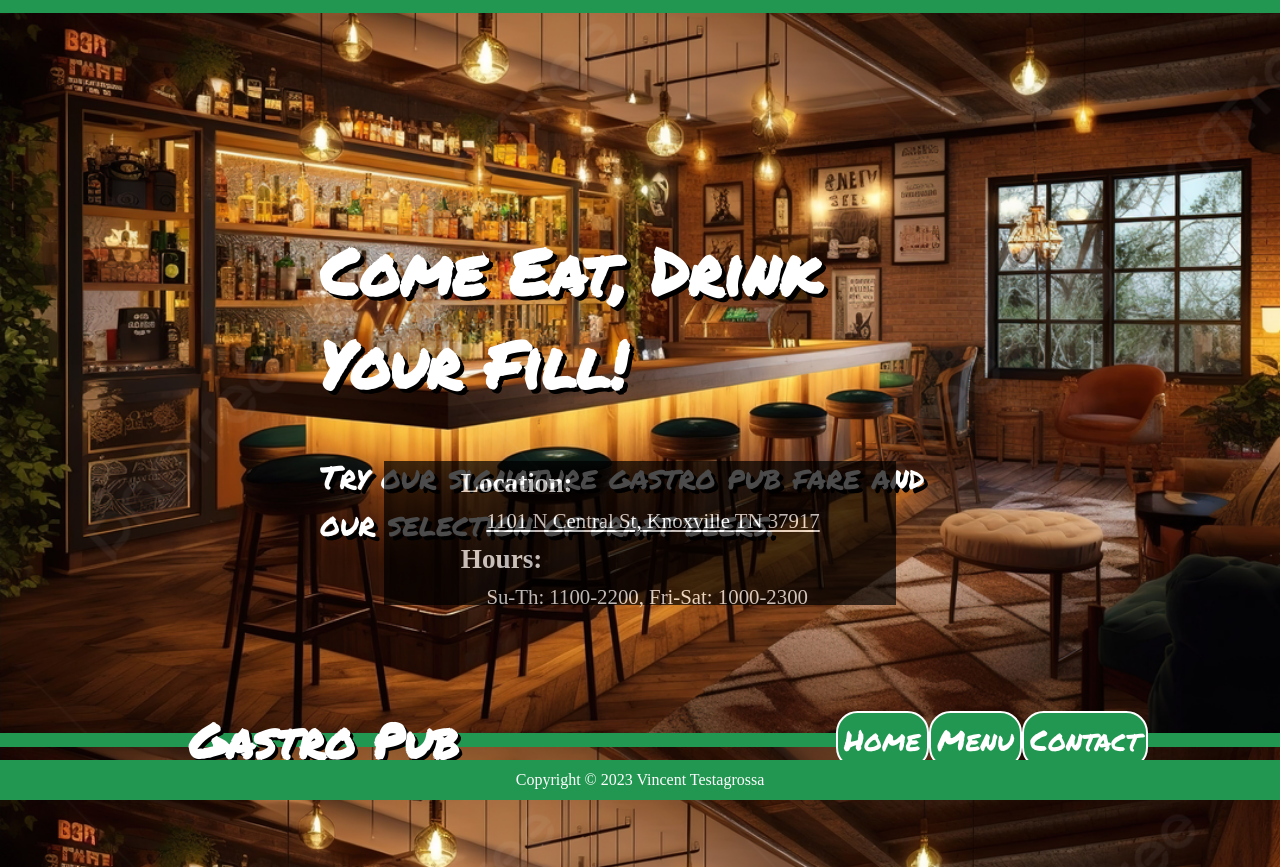
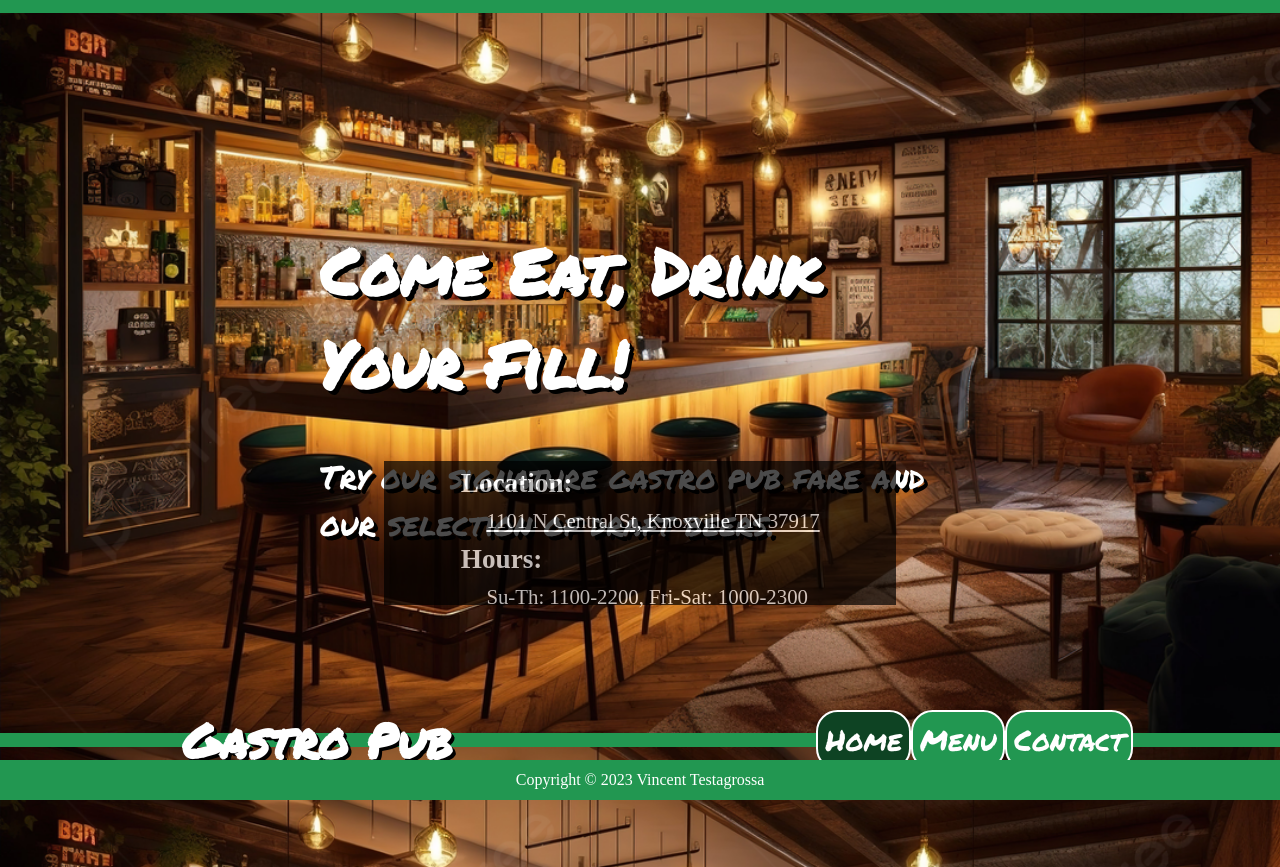
Before and after one commit to vtestagrossa/restaurant, a website built with webpack: page src/index.html in a window 1280 px wide. Built offline with nearby package versions, Linux system fonts and the light colour scheme.

Commit message:
added module exports for home.js and included button activation script that calls loadHome and sets the active button

```diff
--- /dev/null
+++ b/src/home.js
@@ -0,0 +1,49 @@
+function createTop() {
+    const top = document.createElement('div');
+    top.classList.add('hero-top');
+    const heroLogo = document.createElement('div');
+    heroLogo.classList.add('hero-logo');
+    const heading = document.createElement('h1');
+    heading.textContent = "Come Eat, Drink Your Fill!";
+    const subHeading = document.createElement('p');
+    subHeading.textContent = "Try our signature gastro pub fare and our selection of draft beers.";
+
+    top.appendChild(heroLogo);
+    heroLogo.appendChild(heading);
+    heroLogo.appendChild(subHeading);
+
+    return top;
+}
+
+function createBottom(){
+    const bottom = document.createElement('div');
+    bottom.classList.add('hero-bottom');
+    const locationHeading = document.createElement('h2');
+    locationHeading.textContent = "Location:";
+    const location = document.createElement('a');
+    location.href = "https://maps.app.goo.gl/y4Ns8J3LVqgQwarS9";
+    location.textContent = "1101 N Central St, Knoxville TN 37917";
+    const hoursHeading = document.createElement('h2');
+    hoursHeading.textContent = "Hours:";
+    const hours = document.createElement('p');
+    hours.textContent = "Su-Th: 1100-2200, Fri-Sat: 1000-2300";
+
+    bottom.appendChild(locationHeading);
+    bottom.appendChild(location);
+    bottom.appendChild(hoursHeading);
+    bottom.appendChild(hours);
+
+    return bottom;
+}
+
+function loadHome() {
+    const container = document.getElementById('hero-frame');
+    container.textContent = "";
+    const top = createTop();
+    const bottom = createBottom();
+
+    container.appendChild(top);
+    container.appendChild(bottom);
+}
+
+export default loadHome;
--- a/src/style.css
+++ b/src/style.css
@@ -41,9 +41,10 @@ body{
 .navigation{
     display: flex;
     justify-content: space-between;
-    width: 20%;
+    width: 22%;
+    max-width: 16em;
 }
-.navigation button{
+.navigation-button{
     color: white;
     background-color: rgb(34, 151, 81);
     border-style: solid;
@@ -59,8 +60,8 @@ body{
 .navigation button:active{
     background-color:rgb(25, 119, 62);
 }
-.active-button{
-    background-color:rgb(25, 119, 62);
+.navigation-active{
+    background-color:rgb(14, 67, 35);
 }
 .hero-frame{
     display: flex;
@@ -68,6 +69,14 @@ body{
     justify-content: end;
     align-items: center;
     height: 90%;
+    width: 100%;
+}
+.hero-content{
+    display: flex;
+    flex-direction: column;
+    justify-content: end;
+    align-items: center;
+    height: 100%;
     width: 100%;
 }
 .hero-top{
--- a/src/website.js
+++ b/src/website.js
@@ -1,4 +1,5 @@
 import './style.css';
+import loadHome from './home.js';
 
 function createNav() {
     const navbar = document.createElement('div');
@@ -13,10 +14,30 @@ function createNav() {
     navigation.classList.add('navigation');
     const homeBtn = document.createElement('button');
     homeBtn.textContent = "Home";
+    homeBtn.classList.add('navigation-button');
+    homeBtn.addEventListener(('click'), (e) => {
+        if (e.target.classList.contains("navigation-active")) return;
+        setActiveButton(homeBtn);
+        loadHome();
+    });
+
     const menuBtn = document.createElement('button');
+    menuBtn.classList.add('navigation-button');
     menuBtn.textContent = "Menu";
+    menuBtn.addEventListener(('click'), (e) => {
+        if (e.target.classList.contains("navigation-active")) return;
+        setActiveButton(menuBtn);
+        //TODO: loadMenu
+    });
+
     const contactBtn = document.createElement('button');
+    contactBtn.classList.add('navigation-button');
     contactBtn.textContent = "Contact";
+    contactBtn.addEventListener(('click'), (e) => {
+        if (e.target.classList.contains("navigation-active")) return;
+        setActiveButton(contactBtn);
+        //TODO: loadContact
+    });
 
     navigation.appendChild(homeBtn);
     navigation.appendChild(menuBtn);
@@ -30,13 +51,54 @@ function createNav() {
     return navbar;
 }
 
+function setActiveButton(button) {
+    const buttons = document.querySelectorAll('.navigation-button');
+    console.log('test');
+    buttons.forEach((button) => {
+        if (button !== this) {
+            console.log(button.textContent);
+            button.classList.remove('navigation-active');
+        }
+    });
+    console.log('active');
+    button.classList.add('navigation-active');
+}
+
+function createHeroFrame(){
+    const heroFrame = document.createElement('div');
+    heroFrame.classList.add('hero-frame');
+    heroFrame.setAttribute('id', 'hero-frame');
+
+    return heroFrame;
+}
+
+function createFooter(){
+
+    const date = new Date().getFullYear();
+    const footer = document.createElement('div');
+    const footInner = document.createElement('footer');
+    footer.textContent = `Copyright \u00A9 ${date} Vincent Testagrossa`;
+    footer.classList.add('footer');
+    footer.appendChild(footInner);
+
+    return footer;
+}
+
 function renderPage() {
     const content = document.createElement('div');
     content.classList.add('content');
     document.body.appendChild(content);
 
-    content.appendChild(createNav());
+    const nav = createNav();
+    const heroFrame = createHeroFrame();
+    const footer = createFooter();
 
+    content.appendChild(nav);
+    content.appendChild(heroFrame);
+    content.appendChild(footer);
+
+    setActiveButton(document.querySelector(".navigation-button"));
+    loadHome();
 }
 
 export default renderPage;
--- a/webpack.config.js
+++ b/webpack.config.js
@@ -6,6 +6,7 @@ module.exports = {
     entry: {
         index: './src/index.js',
         menu: './src/menu.js',
+        home: './src/home.js',
         contact: './src/contact.js',
         website: './src/website.js',
     },
```
Also changed, not shown: dist/home.bundle.js (added), dist/index.bundle.js, dist/index.html, dist/website.bundle.js.
